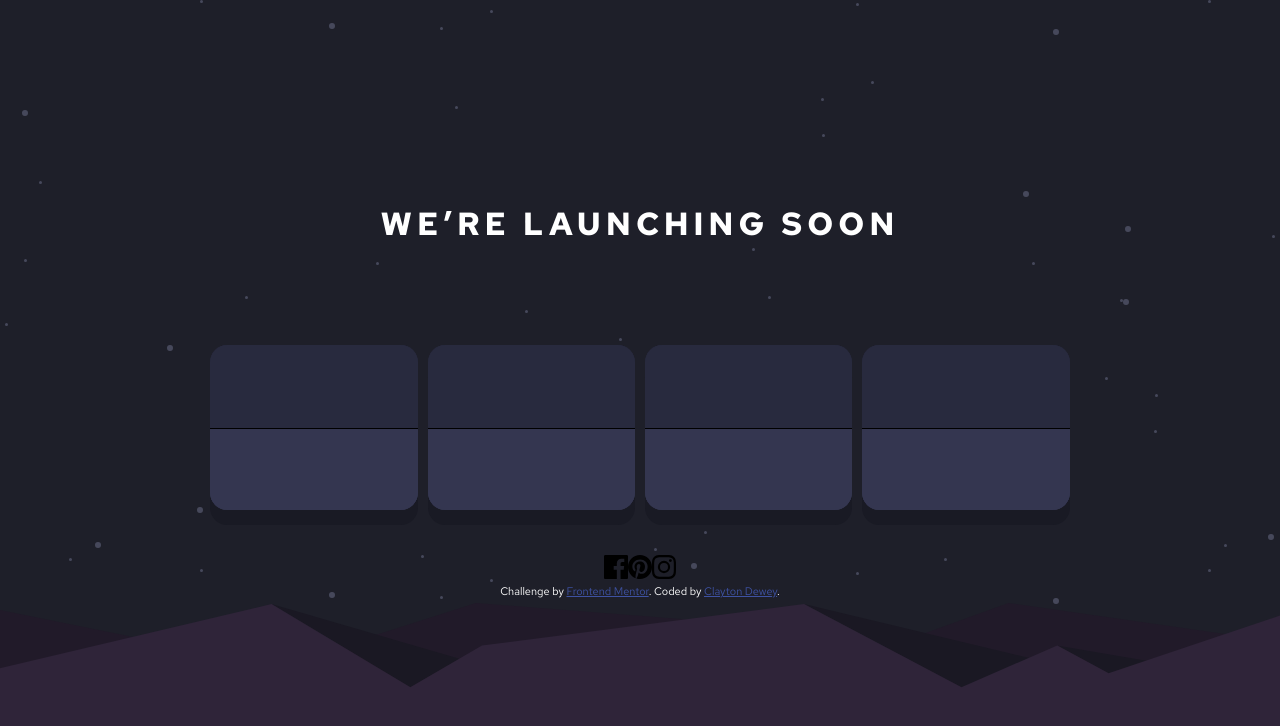
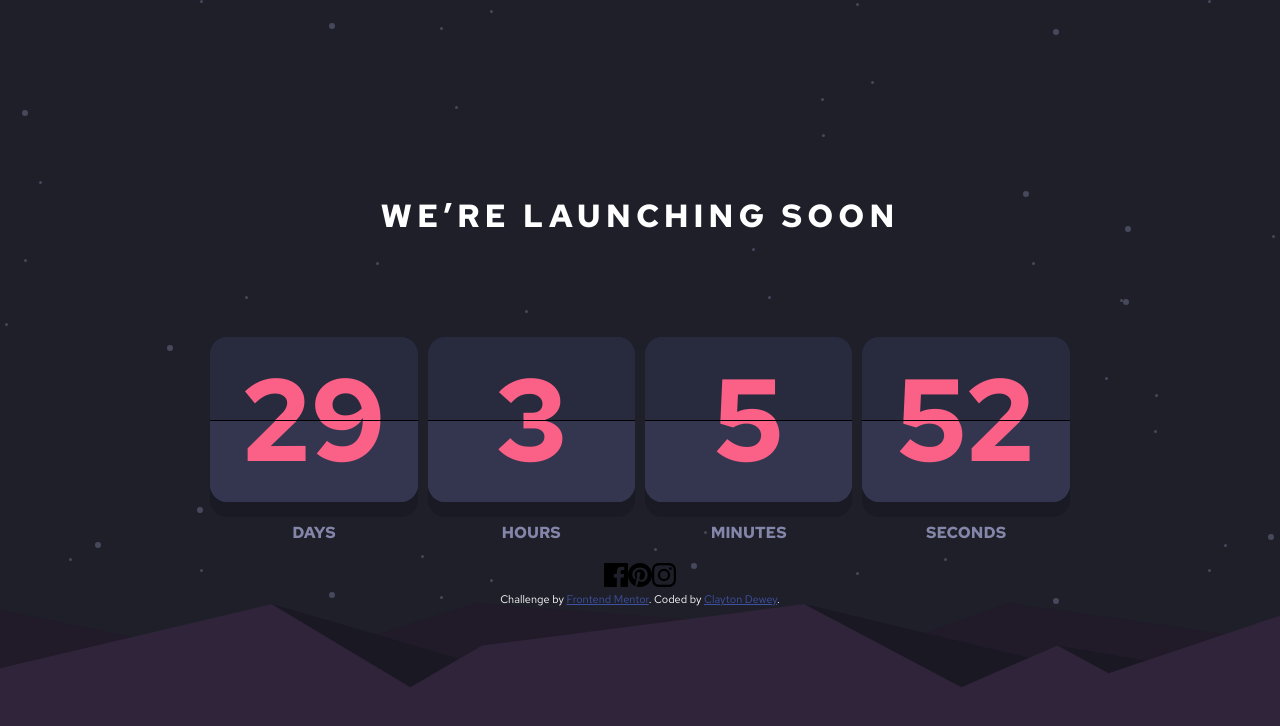
Before and after one commit to ClaytonDewey/launch-countdown-timer, a React (Create React App) app: page / in a window 1280 px wide. Shown: the top 726 px of the page. Built offline with nearby package versions, Linux system fonts and the light colour scheme.

Commit message:
Create timer function

```diff
--- a/src/components/Counter/index.tsx
+++ b/src/components/Counter/index.tsx
@@ -1,8 +1,15 @@
-import React from 'react';
+import React, { useEffect, useState } from 'react';
 import styled from 'styled-components';
 import Count from './Count';
 
 type CounterProps = {};
+
+interface TimeLeft {
+  days: number;
+  hours: number;
+  minutes: number;
+  seconds: number;
+}
 
 const StyledDiv = styled.div`
   text-align: center;
@@ -17,12 +24,46 @@ const StyledDiv = styled.div`
 `;
 
 const Counter: React.FC<CounterProps> = () => {
+  const calculateTimeLeft = () => {
+    let year = new Date().getFullYear();
+
+    const difference = +new Date(`04/01/${year}`) - +new Date();
+
+    let timeLeft: TimeLeft = {
+      days: 0,
+      hours: 0,
+      minutes: 0,
+      seconds: 0,
+    };
+
+    if (difference > 0) {
+      timeLeft = {
+        days: Math.floor(difference / (1000 * 60 * 60 * 24)),
+        hours: Math.floor((difference / (1000 * 60 * 60)) % 24),
+        minutes: Math.floor((difference / 1000 / 60) % 60),
+        seconds: Math.floor((difference / 1000) % 60),
+      };
+    }
+
+    return timeLeft;
+  };
+
+  const [timeLeft, setTimeLeft] = useState(calculateTimeLeft());
+
+  useEffect(() => {
+    const timer = setTimeout(() => {
+      setTimeLeft(calculateTimeLeft());
+    }, 1000);
+
+    return () => clearTimeout(timer);
+  });
+
   return (
     <StyledDiv>
-      <Count />
-      <Count />
-      <Count />
-      <Count />
+      {Object.keys(timeLeft).map((keyName, i) => {
+        // console.log(typeof timeLeft[keyName]);
+        return <Count key={i} type={keyName} count={timeLeft[keyName]} />;
+      })}
     </StyledDiv>
   );
 };
```
